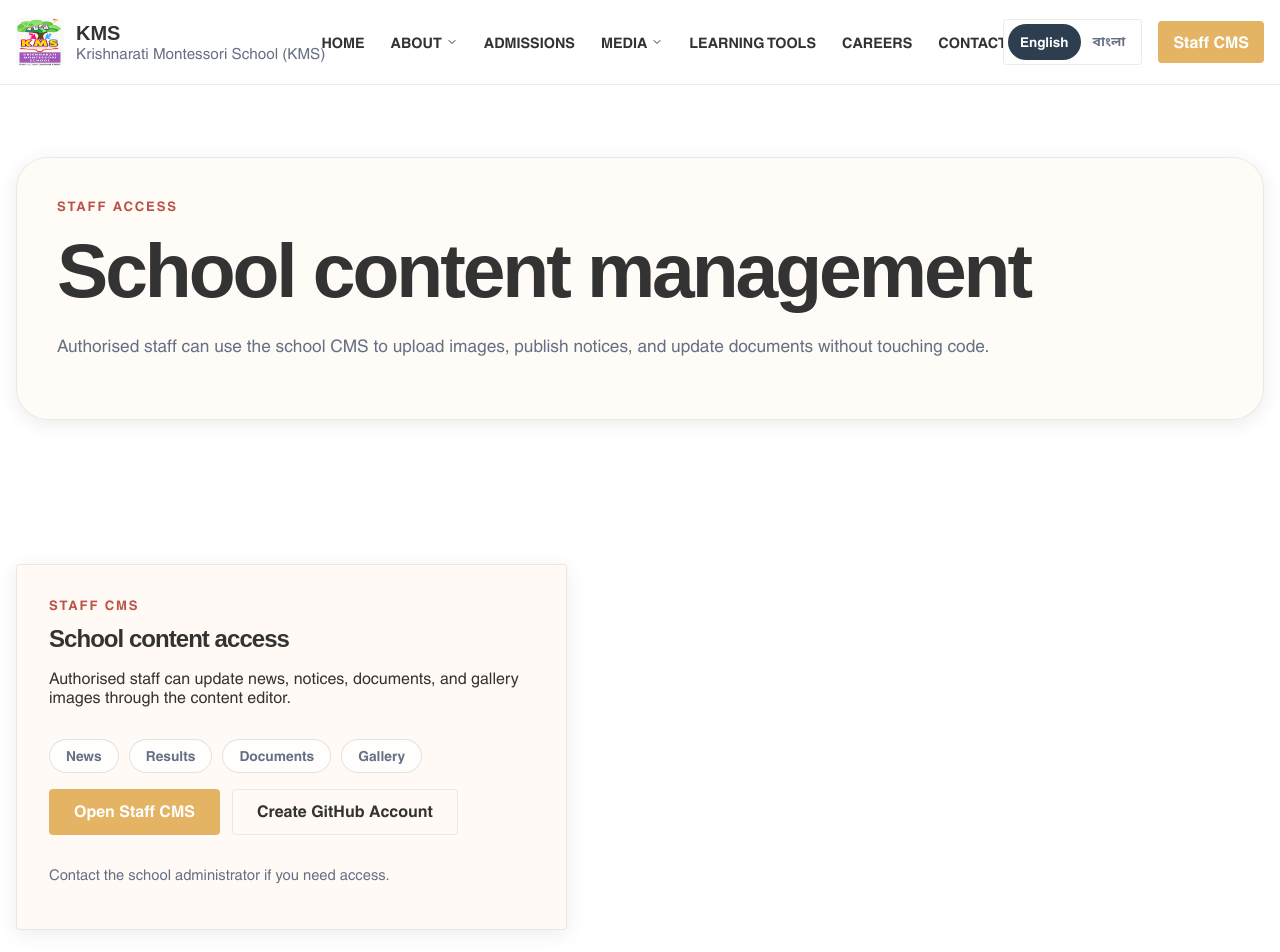
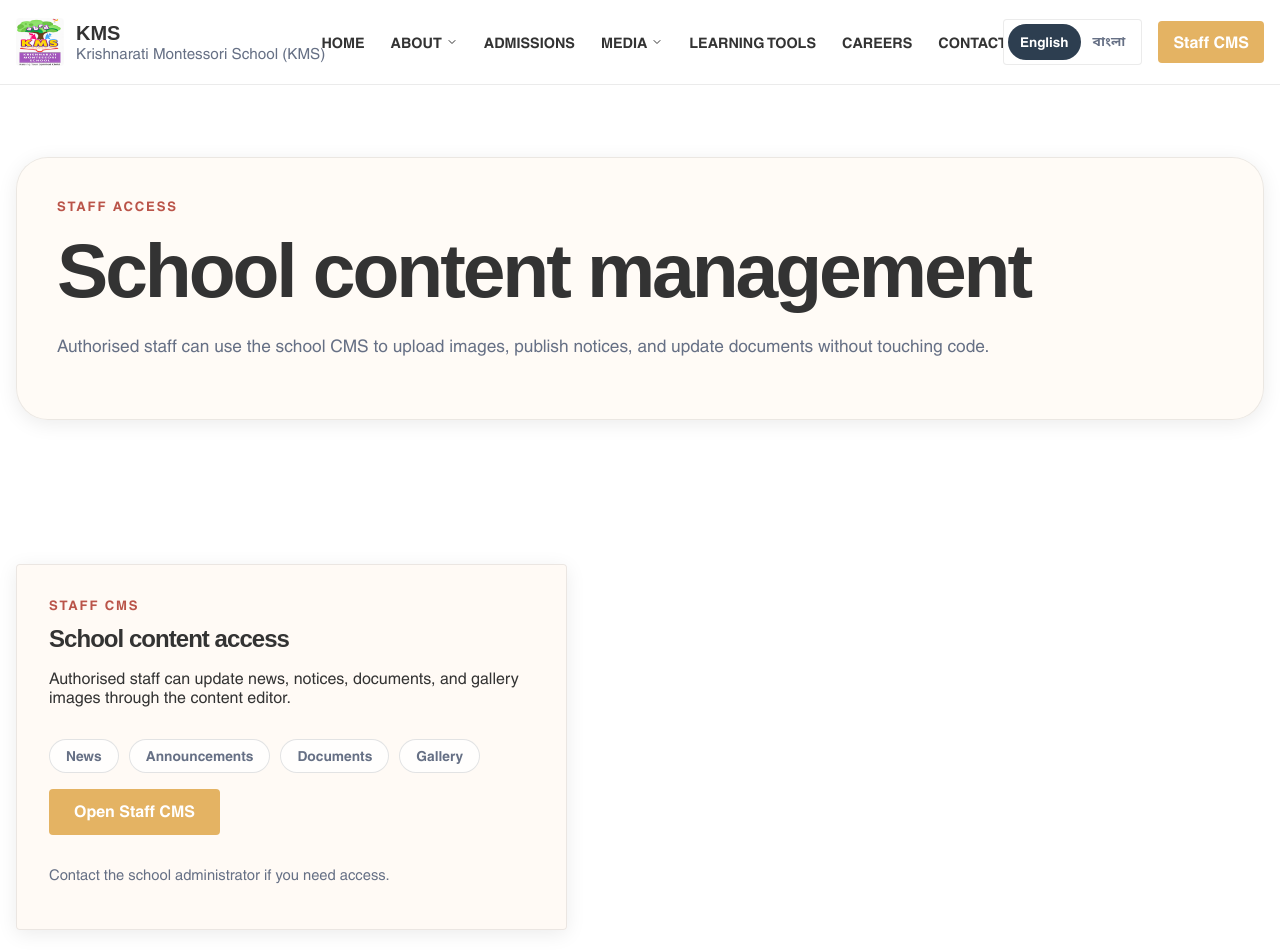
Before and after one commit to as4401s/School_website, a Next.js app: page /login in a window 1280 px wide. Shown: the top 952 px of the page. Built offline with nearby package versions, Linux system fonts and the light colour scheme; a web font is replaced by a local one.

Commit message:
fix: point /login page to custom CMS instead of Decap/admin

```diff
--- a/src/components/staff-access-card.tsx
+++ b/src/components/staff-access-card.tsx
@@ -7,7 +7,7 @@ type StaffAccessCardProps = {
 };
 
 export function StaffAccessCard({
-  nextHref = "/admin/",
+  nextHref = "/cms",
 }: StaffAccessCardProps) {
   return (
     <div className="login-card stack">
@@ -32,7 +32,7 @@ export function StaffAccessCard({
 
       <div className="chip-row">
         <LocalizedText as="span" className="chip" text={{ en: "News", bn: "সংবাদ" }} />
-        <LocalizedText as="span" className="chip" text={{ en: "Results", bn: "ফলাফল" }} />
+        <LocalizedText as="span" className="chip" text={{ en: "Announcements", bn: "ঘোষণা" }} />
         <LocalizedText as="span" className="chip" text={{ en: "Documents", bn: "নথি" }} />
         <LocalizedText as="span" className="chip" text={{ en: "Gallery", bn: "গ্যালারি" }} />
       </div>
@@ -40,9 +40,6 @@ export function StaffAccessCard({
       <div className="login-form__actions">
         <a className="btn btn--accent" href={nextHref}>
           <LocalizedText text={{ en: "Open Staff CMS", bn: "স্টাফ সিএমএস খুলুন" }} />
-        </a>
-        <a className="btn btn--ghost" href="https://github.com/signup" rel="noreferrer" target="_blank">
-          <LocalizedText text={{ en: "Create GitHub Account", bn: "GitHub অ্যাকাউন্ট তৈরি করুন" }} />
         </a>
       </div>
 
```
